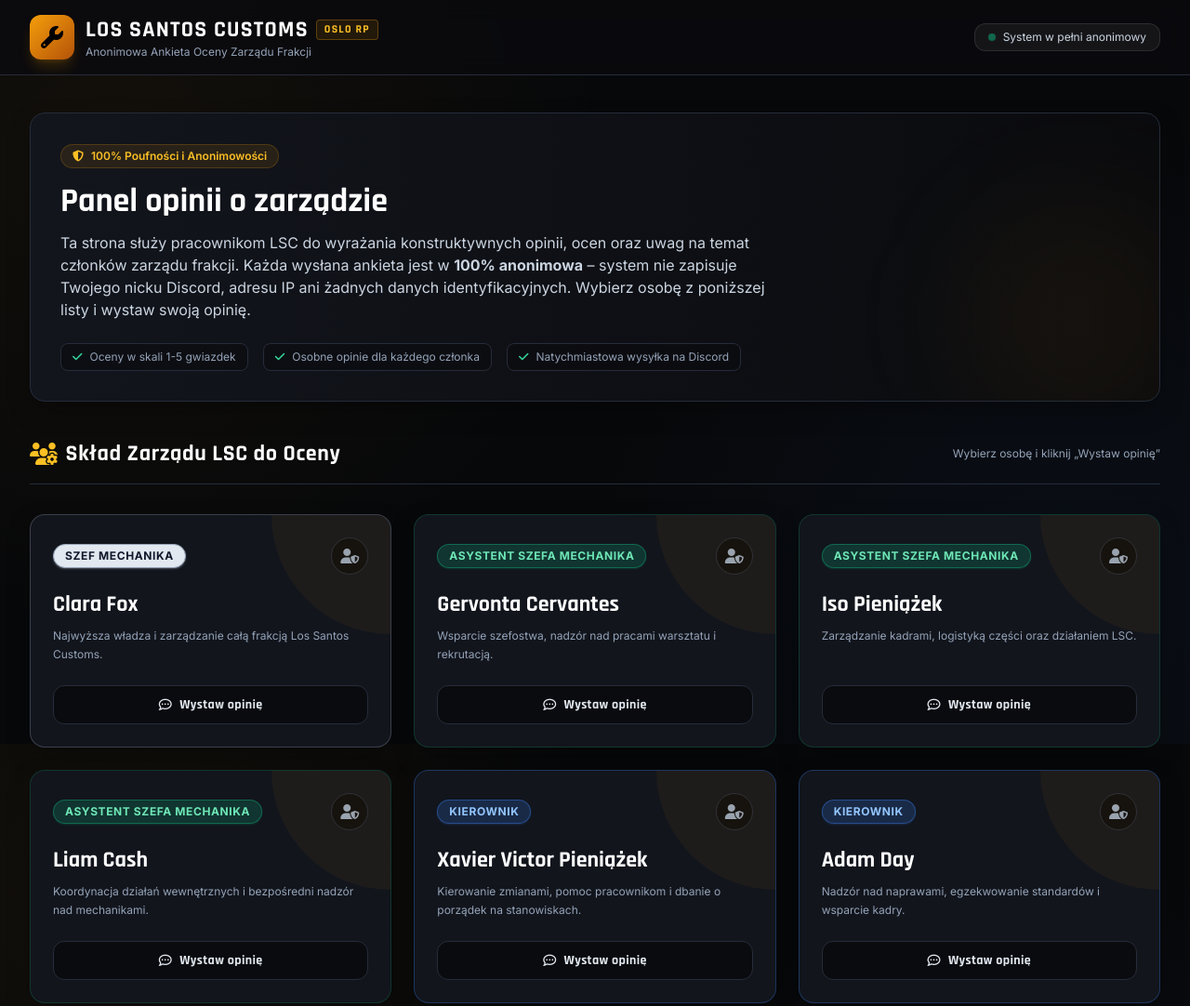
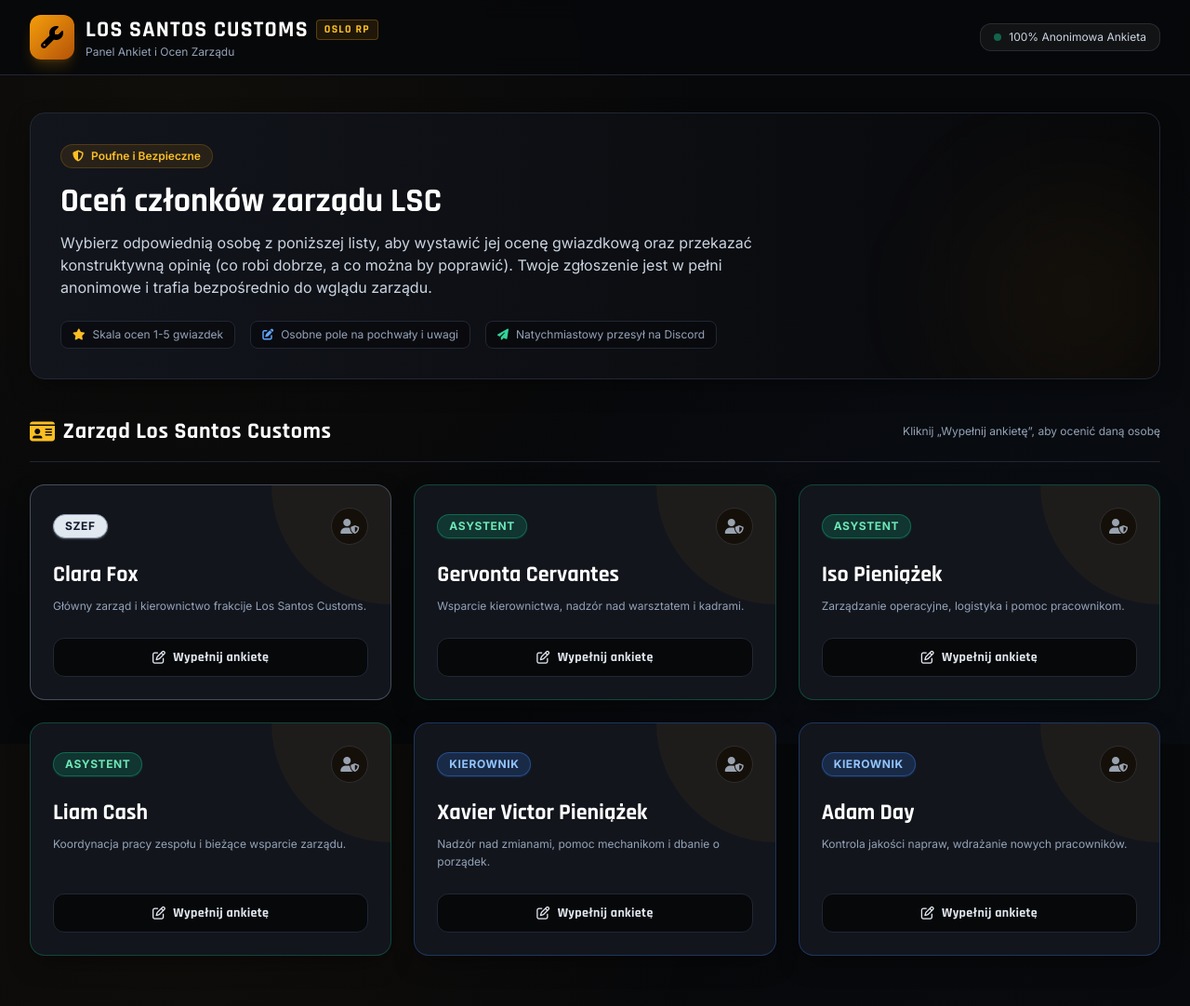
Before and after one commit to keshy-devs/Opinie-zarzad-LSC, a plain HTML site: page index.html in a window 1280 px wide. Shown: the top 1082 px of the page at 93% size. Drawn offline with nearby package versions, Linux system fonts and the light colour scheme.

Commit message:
Update index.html

```diff
--- a/index.html
+++ b/index.html
@@ -3,7 +3,7 @@
 <head>
     <meta charset="UTF-8">
     <meta name="viewport" content="width=device-width, initial-scale=1.0">
-    <title>LSC - Ocena Zarządu | Oslo RP</title>
+    <title>LSC - System Ankiet o Zarządzie | Oslo RP</title>
     <!-- Tailwind CSS CDN -->
     <script src="https://cdn.tailwindcss.com"></script>
     <!-- FontAwesome Icons -->
@@ -20,9 +20,9 @@
                     },
                     colors: {
                         lsc: {
-                            dark: '#0a0b0e',
+                            dark: '#07080a',
                             card: '#12151c',
-                            border: '#262c3a',
+                            border: '#222734',
                             accent: '#f59e0b',
                         }
                     }
@@ -35,21 +35,21 @@
             background-color: #07080a;
             color: #e2e8f0;
             background-image:
-                radial-gradient(circle at 10% 20%, rgba(245, 158, 11, 0.05) 0%, transparent 40%),
-                radial-gradient(circle at 90% 80%, rgba(59, 130, 246, 0.05) 0%, transparent 40%);
+                radial-gradient(circle at 15% 15%, rgba(245, 158, 11, 0.04) 0%, transparent 45%),
+                radial-gradient(circle at 85% 85%, rgba(59, 130, 246, 0.04) 0%, transparent 45%);
             background-attachment: fixed;
         }
         .card-shadow {
-            box-shadow: 0 10px 30px -10px rgba(0, 0, 0, 0.5);
+            box-shadow: 0 10px 30px -10px rgba(0, 0, 0, 0.6);
         }
         ::-webkit-scrollbar {
             width: 8px;
         }
         ::-webkit-scrollbar-track {
-            background: #0a0b0e;
+            background: #07080a;
         }
         ::-webkit-scrollbar-thumb {
-            background: #262c3a;
+            background: #222734;
             border-radius: 4px;
         }
         ::-webkit-scrollbar-thumb:hover {
@@ -60,7 +60,7 @@
 <body class="min-h-screen flex flex-col justify-between selection:bg-amber-500 selection:text-black">
 
     <!-- Top Navigation / Header -->
-    <header class="border-b border-lsc-border bg-lsc-dark/80 backdrop-blur-md sticky top-0 z-50">
+    <header class="border-b border-lsc-border bg-lsc-dark/90 backdrop-blur-md sticky top-0 z-50">
         <div class="max-w-7xl mx-auto px-4 sm:px-6 lg:px-8 h-20 flex items-center justify-between">
             <div class="flex items-center space-x-3">
                 <div class="w-12 h-12 rounded-xl bg-gradient-to-br from-amber-500 to-amber-700 flex items-center justify-center shadow-lg shadow-amber-500/20 text-black font-black text-2xl font-heading">
@@ -70,13 +70,13 @@
                     <h1 class="font-heading text-2xl font-bold tracking-wider text-white uppercase flex items-center gap-2">
                         Los Santos Customs <span class="text-xs px-2 py-0.5 rounded bg-amber-500/10 text-amber-400 border border-amber-500/30">Oslo RP</span>
                     </h1>
-                    <p class="text-xs text-slate-400">Anonimowa Ankieta Oceny Zarządu Frakcji</p>
+                    <p class="text-xs text-slate-400">Panel Ankiet i Ocen Zarządu</p>
                 </div>
             </div>
 
             <div class="hidden sm:flex items-center space-x-2 bg-white/5 border border-white/10 px-3.5 py-1.5 rounded-xl text-xs text-slate-300">
                 <span class="w-2 h-2 rounded-full bg-emerald-500 animate-pulse"></span>
-                <span>System w pełni anonimowy</span>
+                <span>100% Anonimowa Ankieta</span>
             </div>
         </div>
     </header>
@@ -89,21 +89,21 @@
             <div class="absolute -right-10 -bottom-10 w-64 h-64 bg-amber-500/5 rounded-full blur-3xl pointer-events-none"></div>
             <div class="relative z-10 max-w-3xl">
                 <div class="inline-flex items-center gap-2 px-3 py-1 rounded-full bg-amber-500/10 text-amber-400 text-xs font-semibold mb-4 border border-amber-500/20">
-                    <i class="fa-solid fa-shield-halved"></i> 100% Poufności i Anonimowości
+                    <i class="fa-solid fa-shield-halved"></i> Poufne i Bezpieczne
                 </div>
-                <h2 class="text-3xl sm:text-4xl font-heading font-bold text-white mb-3">Panel opinii o zarządzie</h2>
+                <h2 class="text-3xl sm:text-4xl font-heading font-bold text-white mb-3">Oceń członków zarządu LSC</h2>
                 <p class="text-slate-300 text-sm sm:text-base leading-relaxed mb-6">
-                    Ta strona służy pracownikom LSC do wyrażania konstruktywnych opinii, ocen oraz uwag na temat członków zarządu frakcji. Każda wysłana ankieta jest w <strong>100% anonimowa</strong> – system nie zapisuje Twojego nicku Discord, adresu IP ani żadnych danych identyfikacyjnych. Wybierz osobę z poniższej listy i wystaw swoją opinię.
+                    Wybierz odpowiednią osobę z poniższej listy, aby wystawić jej ocenę gwiazdkową oraz przekazać konstruktywną opinię (co robi dobrze, a co można by poprawić). Twoje zgłoszenie jest w pełni anonimowe i trafia bezpośrednio do wglądu zarządu.
                 </p>
                 <div class="flex flex-wrap gap-4 text-xs text-slate-400">
                     <div class="flex items-center gap-2 bg-lsc-dark/60 px-3 py-1.5 rounded-lg border border-lsc-border">
-                        <i class="fa-solid fa-check text-emerald-400"></i> Oceny w skali 1-5 gwiazdek
+                        <i class="fa-solid fa-star text-amber-400"></i> Skala ocen 1-5 gwiazdek
                     </div>
                     <div class="flex items-center gap-2 bg-lsc-dark/60 px-3 py-1.5 rounded-lg border border-lsc-border">
-                        <i class="fa-solid fa-check text-emerald-400"></i> Osobne opinie dla każdego członka
+                        <i class="fa-solid fa-pen-to-square text-blue-400"></i> Osobne pole na pochwały i uwagi
                     </div>
                     <div class="flex items-center gap-2 bg-lsc-dark/60 px-3 py-1.5 rounded-lg border border-lsc-border">
-                        <i class="fa-solid fa-check text-emerald-400"></i> Natychmiastowa wysyłka na Discord
+                        <i class="fa-solid fa-paper-plane text-emerald-400"></i> Natychmiastowy przesył na Discord
                     </div>
                 </div>
             </div>
@@ -115,23 +115,23 @@
                 <i class="fa-solid fa-circle-check text-xl"></i>
             </div>
             <div>
-                <h4 class="font-bold text-emerald-300">Opinia została wysłana pomyślnie!</h4>
-                <p class="text-xs text-emerald-400/80">Dziękujemy za głos. Formularz został przesłany w pełni anonimowo na kanał zarządu Discord.</p>
+                <h4 class="font-bold text-emerald-300">Ankieta została wysłana pomyślnie!</h4>
+                <p class="text-xs text-emerald-400/80">Dziękujemy za opinię. Twoje zgłoszenie zostało dostarczone na kanał zarządu.</p>
             </div>
         </div>
 
         <!-- Management List Grid -->
-        <div class="space-y-8">
+        <div class="space-y-6">
             <div class="flex items-center justify-between border-b border-lsc-border pb-4">
                 <h3 class="font-heading text-2xl font-bold tracking-wide text-white flex items-center gap-2">
-                    <i class="fa-solid fa-users-gear text-amber-400"></i> Skład Zarządu LSC do Oceny
+                    <i class="fa-solid fa-id-card text-amber-400"></i> Zarząd Los Santos Customs
                 </h3>
-                <span class="text-xs text-slate-400">Wybierz osobę i kliknij „Wystaw opinię”</span>
+                <span class="text-xs text-slate-400">Kliknij „Wypełnij ankietę”, aby ocenić daną osobę</span>
             </div>
 
             <!-- GRID OF MANAGEMENT MEMBERS -->
             <div id="members-grid" class="grid grid-cols-1 md:grid-cols-2 lg:grid-cols-3 gap-6">
-                <!-- Javascript will inject cards here -->
+                <!-- Injected via JavaScript -->
             </div>
         </div>
 
@@ -147,12 +147,12 @@
                 <span class="font-heading font-bold text-slate-300 tracking-wider">LOS SANTOS CUSTOMS • OSLO RP</span>
             </div>
             <p class="text-xs text-slate-500 text-center sm:text-right">
-                System Ankiet Anonimowych Zarządu. Wszelkie prawa zastrzeżone.
+                System Ocen Zarządu Frakcji. Wszelkie prawa zastrzeżone.
             </p>
         </div>
     </footer>
 
-    <!-- Feedback Modal -->
+    <!-- Survey Modal -->
     <div id="feedback-modal" class="fixed inset-0 z-50 bg-black/80 backdrop-blur-sm hidden items-center justify-center p-4">
         <div class="bg-lsc-card border border-lsc-border rounded-2xl max-w-lg w-full p-6 sm:p-8 card-shadow relative transform transition-all">
             <button onclick="closeFeedbackModal()" class="absolute top-5 right-5 text-slate-400 hover:text-white transition w-8 h-8 rounded-lg bg-lsc-dark flex items-center justify-center border border-lsc-border">
@@ -167,38 +167,38 @@
                 </div>
             </div>
 
-            <form id="feedback-form" onsubmit="submitFeedback(event)" class="space-y-5">
+            <form id="feedback-form" onsubmit="submitFeedback(event)" class="space-y-4">
                 <input type="hidden" id="modal-member-id">
 
                 <!-- Rating Stars -->
                 <div>
-                    <label class="block text-xs font-semibold uppercase tracking-wider text-slate-300 mb-2">Ocena ogólna (1 do 5 gwiazdek) <span class="text-amber-500">*</span></label>
+                    <label class="block text-xs font-semibold uppercase tracking-wider text-slate-300 mb-2">Ocena ogólna (1-5 gwiazdek) <span class="text-amber-500">*</span></label>
                     <div class="flex items-center space-x-2 bg-lsc-dark p-3.5 rounded-xl border border-lsc-border justify-center" id="star-container">
                         <!-- Stars injected via JS -->
                     </div>
                     <input type="hidden" id="selected-rating" value="5" required>
                 </div>
 
-                <!-- Positive feedback -->
+                <!-- Pros (What they do well) -->
                 <div>
                     <label class="block text-xs font-semibold uppercase tracking-wider text-slate-300 mb-1.5">Co ta osoba robi dobrze? (Zalety / Pochwały) <span class="text-amber-500">*</span></label>
-                    <textarea id="feedback-pros" rows="3" placeholder="Wpisz, co doceniasz w pracy tej osoby..." class="w-full bg-lsc-dark border border-lsc-border rounded-xl p-3 text-sm text-white placeholder-slate-500 focus:outline-none focus:border-amber-500 transition resize-none" required></textarea>
+                    <textarea id="feedback-pros" rows="3" placeholder="Wpisz mocne strony, za co ją doceniasz..." class="w-full bg-lsc-dark border border-lsc-border rounded-xl p-3 text-sm text-white placeholder-slate-500 focus:outline-none focus:border-amber-500 transition resize-none" required></textarea>
                 </div>
 
-                <!-- Areas for improvement -->
+                <!-- Cons / Improvements -->
                 <div>
                     <label class="block text-xs font-semibold uppercase tracking-wider text-slate-300 mb-1.5">Co można by poprawić? (Uwagi / Sugestie)</label>
-                    <textarea id="feedback-cons" rows="3" placeholder="Wpisz ewentualne zastrzeżenia lub sugestie..." class="w-full bg-lsc-dark border border-lsc-border rounded-xl p-3 text-sm text-white placeholder-slate-500 focus:outline-none focus:border-amber-500 transition resize-none"></textarea>
+                    <textarea id="feedback-cons" rows="3" placeholder="Wpisz ewentualne uwagi, co można robić lepiej..." class="w-full bg-lsc-dark border border-lsc-border rounded-xl p-3 text-sm text-white placeholder-slate-500 focus:outline-none focus:border-amber-500 transition resize-none"></textarea>
                 </div>
 
                 <!-- Submit Button -->
                 <div class="pt-2">
                     <button type="submit" id="submit-btn" class="w-full py-3.5 px-4 bg-gradient-to-r from-amber-500 to-amber-600 hover:from-amber-600 hover:to-amber-700 text-black font-heading font-bold text-base rounded-xl transition shadow-lg shadow-amber-500/20 flex items-center justify-center space-x-2">
                         <i class="fa-solid fa-paper-plane"></i>
-                        <span>Wyślij anonimową opinię</span>
+                        <span>Wyślij ankietę</span>
                     </button>
                     <p class="text-[11px] text-slate-500 text-center mt-2">
-                        <i class="fa-solid fa-lock text-amber-500"></i> Twoja tożsamość jest w 100% ukryta.
+                        <i class="fa-solid fa-lock text-amber-500"></i> Anonimowa ankieta pracownicza LSC.
                     </p>
                 </div>
             </form>
@@ -207,41 +207,40 @@
 
     <!-- JavaScript Application Logic -->
     <script>
-        // Webhook schowany w kodzie JavaScript (w pełni bezpieczny i ukryty przed wzrokiem użytkowników na stronie)
         const WEBHOOK_URL = 'https://discord.com/api/webhooks/1520171733263323146/pVgPx93eZxKKmFYi0BmuNMiln2ByHe0RPeekqq8IPKh8EshtKf7bjda3n8u2rH67Ii_c';
 
         const managementMembers = [
             {
                 id: 'clara-fox',
                 name: 'Clara Fox',
-                role: 'SZEF MECHANIKA',
+                role: 'SZEF',
                 badgeClass: 'bg-slate-200 text-slate-900 border border-slate-400 shadow-sm shadow-slate-300/30',
-                cardBorder: 'border-slate-400/30 hover:border-slate-400/60',
-                description: 'Najwyższa władza i zarządzanie całą frakcją Los Santos Customs.'
+                cardBorder: 'border-slate-400/40 hover:border-slate-400/80',
+                description: 'Główny zarząd i kierownictwo frakcije Los Santos Customs.'
             },
             {
                 id: 'gervonta-cervantes',
                 name: 'Gervonta Cervantes',
-                role: 'ASYSTENT SZEFA MECHANIKA',
+                role: 'ASYSTENT',
                 badgeClass: 'bg-emerald-500/20 text-emerald-300 border border-emerald-500/40 shadow-sm shadow-emerald-500/20',
-                cardBorder: 'border-emerald-500/20 hover:border-emerald-500/40',
-                description: 'Wsparcie szefostwa, nadzór nad pracami warsztatu i rekrutacją.'
+                cardBorder: 'border-emerald-500/30 hover:border-emerald-500/60',
+                description: 'Wsparcie kierownictwa, nadzór nad warsztatem i kadrami.'
             },
             {
                 id: 'iso-pieniążek',
                 name: 'Iso Pieniążek',
-                role: 'ASYSTENT SZEFA MECHANIKA',
+                role: 'ASYSTENT',
                 badgeClass: 'bg-emerald-500/20 text-emerald-300 border border-emerald-500/40 shadow-sm shadow-emerald-500/20',
-                cardBorder: 'border-emerald-500/20 hover:border-emerald-500/40',
-                description: 'Zarządzanie kadrami, logistyką części oraz działaniem LSC.'
+                cardBorder: 'border-emerald-500/30 hover:border-emerald-500/60',
+                description: 'Zarządzanie operacyjne, logistyka i pomoc pracownikom.'
             },
             {
                 id: 'liam-cash',
                 name: 'Liam Cash',
-                role: 'ASYSTENT SZEFA MECHANIKA',
+                role: 'ASYSTENT',
                 badgeClass: 'bg-emerald-500/20 text-emerald-300 border border-emerald-500/40 shadow-sm shadow-emerald-500/20',
-                cardBorder: 'border-emerald-500/20 hover:border-emerald-500/40',
-                description: 'Koordynacja działań wewnętrznych i bezpośredni nadzór nad mechanikami.'
+                cardBorder: 'border-emerald-500/30 hover:border-emerald-500/60',
+                description: 'Koordynacja pracy zespołu i bieżące wsparcie zarządu.'
             },
             {
                 id: 'xavier-victor-pieniążek',
@@ -249,7 +248,7 @@
                 role: 'KIEROWNIK',
                 badgeClass: 'bg-blue-500/20 text-blue-300 border border-blue-500/40 shadow-sm shadow-blue-500/20',
                 cardBorder: 'border-blue-500/30 hover:border-blue-500/60',
-                description: 'Kierowanie zmianami, pomoc pracownikom i dbanie o porządek na stanowiskach.'
+                description: 'Nadzór nad zmianami, pomoc mechanikom i dbanie o porządek.'
             },
             {
                 id: 'adam-day',
@@ -257,7 +256,7 @@
                 role: 'KIEROWNIK',
                 badgeClass: 'bg-blue-500/20 text-blue-300 border border-blue-500/40 shadow-sm shadow-blue-500/20',
                 cardBorder: 'border-blue-500/30 hover:border-blue-500/60',
-                description: 'Nadzór nad naprawami, egzekwowanie standardów i wsparcie kadry.'
+                description: 'Kontrola jakości napraw, wdrażanie nowych pracowników.'
             }
         ];
 
@@ -291,8 +290,8 @@
                     </div>
 
                     <button onclick="openFeedbackModal('${member.id}')" class="w-full py-2.5 px-4 rounded-xl bg-lsc-dark hover:bg-amber-500 hover:text-black border border-lsc-border hover:border-amber-500 font-heading font-bold text-sm tracking-wide text-slate-200 transition flex items-center justify-center space-x-2">
-                        <i class="fa-regular fa-comment-dots"></i>
-                        <span>Wystaw opinię</span>
+                        <i class="fa-regular fa-pen-to-square"></i>
+                        <span>Wypełnij ankietę</span>
                     </button>
                 `;
                 grid.appendChild(card);
@@ -351,14 +350,14 @@
             const member = managementMembers.find(m => m.id === memberId);
             const rating = document.getElementById('selected-rating').value;
             const pros = document.getElementById('feedback-pros').value.trim() || 'Brak wpisanych zalet.';
-            const cons = document.getElementById('feedback-cons').value.trim() || 'Brak wpisanych uwag.';
+            const cons = document.getElementById('feedback-cons').value.trim() || 'Brak uwag / sugestii.';
 
             const starsDisplay = '⭐'.repeat(parseInt(rating));
             const payload = {
-                username: "LSC • System Ankiet",
+                username: "LSC • System Ankiet Zarządu",
                 avatar_url: "https://cdn-icons-png.flaticon.com/512/2954/2954848.png",
                 embeds: [{
-                    title: `📋 Nowa Anonimowa Opinia: ${member.name}`,
+                    title: `📋 Nowa Ankieta o Zarządzie: ${member.name}`,
                     description: `**Ranga:** ${member.role}\n**Ocena ogólna:** ${starsDisplay} (${rating}/5)`,
                     color: 16098851,
                     fields: [
@@ -374,7 +373,7 @@
                         }
                     ],
                     footer: {
-                        text: "Los Santos Customs • Oslo RP | 100% Anonimowa Ankieta Pracownicza",
+                        text: "Los Santos Customs • Oslo RP | Anonimowa Ankieta",
                         icon_url: "https://cdn-icons-png.flaticon.com/512/1006/1006771.png"
                     },
                     timestamp: new Date().toISOString()
@@ -397,9 +396,9 @@
                 }
             } catch (err) {
                 console.error(err);
-                alert('Wystąpił problem podczas wysyłania opinii na Discord. Sprawdź połączenie.');
+                alert('Wystąpił problem podczas wysyłania ankiety na Discord.');
                 submitBtn.disabled = false;
-                submitBtn.innerHTML = `<i class="fa-solid fa-paper-plane"></i> Wyślij anonimową opinię`;
+                submitBtn.innerHTML = `<i class="fa-solid fa-paper-plane"></i> Wyślij ankietę`;
                 return;
             }
 
@@ -413,7 +412,7 @@
             }, 6000);
 
             submitBtn.disabled = false;
-            submitBtn.innerHTML = `<i class="fa-solid fa-paper-plane"></i> Wyślij anonimową opinię`;
+            submitBtn.innerHTML = `<i class="fa-solid fa-paper-plane"></i> Wyślij ankietę`;
         }
     </script>
 </body>
```
